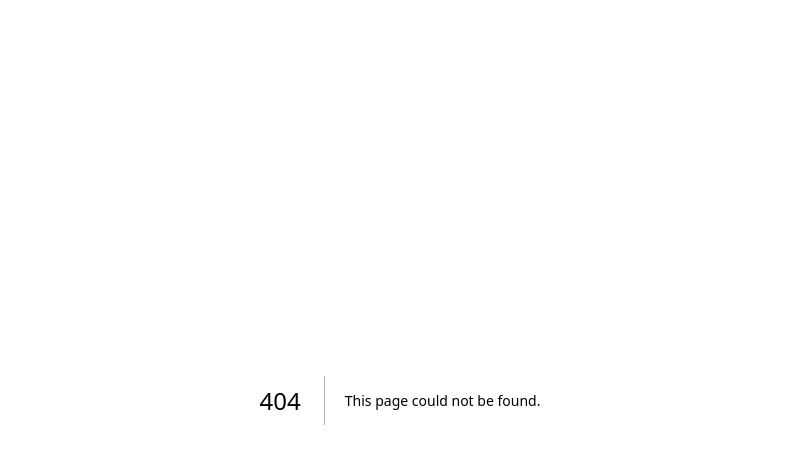
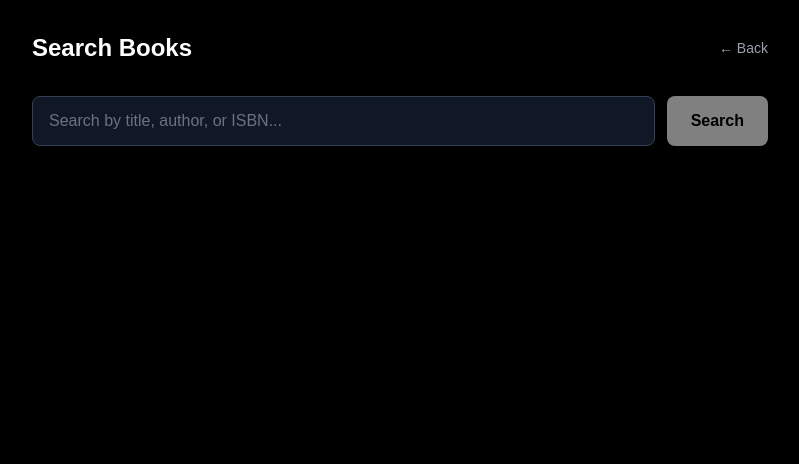
Before and after one commit to MuhammMud/bookshelf, a Next.js app: page /search in a window 1280 px wide. Before the commit this address had no page. Shown: the top 464 px of the page, without its empty margins (240-1039 px from the left). Built offline with nearby package versions, Linux system fonts and the light colour scheme.

Commit message:
Add book search via Open Library API

```diff
--- /dev/null
+++ b/app/api/books/search/route.ts
@@ -0,0 +1,42 @@
+import { NextResponse } from 'next/server'
+
+export async function GET(request: Request) {
+  const { searchParams } = new URL(request.url)
+  const query = searchParams.get('q')
+
+  if (!query || query.length < 2) {
+    return NextResponse.json({ results: [] })
+  }
+
+  try {
+    const response = await fetch(
+      `https://openlibrary.org/search.json?q=${encodeURIComponent(query)}&limit=20&fields=key,title,author_name,first_publish_year,cover_i,number_of_pages_median,subject,isbn`,
+      { next: { revalidate: 3600 } }
+    )
+
+    if (!response.ok) {
+      throw new Error('Open Library API error')
+    }
+
+    const data = await response.json()
+
+    const results = data.docs.map((book: any) => ({
+      openLibraryKey: book.key?.replace('/works/', ''),
+      title: book.title,
+      author: book.author_name?.[0] || 'Unknown Author',
+      authors: book.author_name || [],
+      firstPublishYear: book.first_publish_year,
+      coverUrl: book.cover_i
+        ? `https://covers.openlibrary.org/b/id/${book.cover_i}-M.jpg`
+        : null,
+      pageCount: book.number_of_pages_median,
+      subjects: book.subject?.slice(0, 5) || [],
+      isbn: book.isbn?.[0] || null,
+    }))
+
+    return NextResponse.json({ results })
+  } catch (error) {
+    console.error('Search error:', error)
+    return NextResponse.json({ results: [], error: 'Search failed' }, { status: 500 })
+  }
+}
--- /dev/null
+++ b/app/search/page.tsx
@@ -0,0 +1,136 @@
+'use client'
+
+import { useState } from 'react'
+import { useRouter } from 'next/navigation'
+
+interface BookResult {
+  openLibraryKey: string
+  title: string
+  author: string
+  authors: string[]
+  firstPublishYear: number | null
+  coverUrl: string | null
+  pageCount: number | null
+  subjects: string[]
+  isbn: string | null
+}
+
+export default function SearchPage() {
+  const [query, setQuery] = useState('')
+  const [results, setResults] = useState<BookResult[]>([])
+  const [loading, setLoading] = useState(false)
+  const [searched, setSearched] = useState(false)
+  const router = useRouter()
+
+  async function handleSearch(e: React.FormEvent) {
+    e.preventDefault()
+    if (query.length < 2) return
+
+    setLoading(true)
+    setSearched(true)
+
+    try {
+      const response = await fetch(`/api/books/search?q=${encodeURIComponent(query)}`)
+      const data = await response.json()
+      setResults(data.results)
+    } catch (error) {
+      console.error('Search failed:', error)
+      setResults([])
+    }
+
+    setLoading(false)
+  }
+
+  return (
+    <div className="min-h-screen bg-black text-white">
+      <div className="max-w-3xl mx-auto px-4 py-8">
+        <div className="flex items-center justify-between mb-8">
+          <h1 className="text-2xl font-bold">Search Books</h1>
+          <button
+            onClick={() => router.push('/')}
+            className="text-gray-400 hover:text-white text-sm"
+          >
+            ← Back
+          </button>
+        </div>
+
+        <form onSubmit={handleSearch} className="mb-8">
+          <div className="flex gap-3">
+            <input
+              type="text"
+              value={query}
+              onChange={(e) => setQuery(e.target.value)}
+              placeholder="Search by title, author, or ISBN..."
+              className="flex-1 px-4 py-3 bg-gray-900 border border-gray-700 rounded-lg focus:outline-none focus:border-white text-white placeholder-gray-500"
+            />
+            <button
+              type="submit"
+              disabled={loading || query.length < 2}
+              className="px-6 py-3 bg-white text-black font-semibold rounded-lg hover:bg-gray-200 disabled:opacity-50 disabled:cursor-not-allowed"
+            >
+              {loading ? 'Searching...' : 'Search'}
+            </button>
+          </div>
+        </form>
+
+        {loading && (
+          <div className="text-center py-12">
+            <p className="text-gray-400">Searching Open Library...</p>
+          </div>
+        )}
+
+        {!loading && searched && results.length === 0 && (
+          <div className="text-center py-12">
+            <p className="text-gray-400">No books found. Try a different search term.</p>
+          </div>
+        )}
+
+        {!loading && results.length > 0 && (
+          <div className="space-y-4">
+            <p className="text-gray-500 text-sm">{results.length} results</p>
+            {results.map((book) => (
+              <div
+                key={book.openLibraryKey}
+                className="flex gap-4 p-4 bg-gray-900 rounded-lg border border-gray-800 hover:border-gray-600 transition-colors"
+              >
+                {book.coverUrl ? (
+                  <img
+                    src={book.coverUrl}
+                    alt={`Cover of ${book.title}`}
+                    className="w-16 h-24 object-cover rounded flex-shrink-0"
+                  />
+                ) : (
+                  <div className="w-16 h-24 bg-gray-800 rounded flex-shrink-0 flex items-center justify-center">
+                    <span className="text-gray-600 text-xs text-center px-1">No Cover</span>
+                  </div>
+                )}
+                <div className="flex-1 min-w-0">
+                  <h2 className="font-semibold text-lg truncate">{book.title}</h2>
+                  <p className="text-gray-400 text-sm">
+                    {book.author}
+                    {book.firstPublishYear && ` · ${book.firstPublishYear}`}
+                  </p>
+                  {book.pageCount && (
+                    <p className="text-gray-500 text-xs mt-1">{book.pageCount} pages</p>
+                  )}
+                  {book.subjects.length > 0 && (
+                    <div className="flex flex-wrap gap-1 mt-2">
+                      {book.subjects.slice(0, 3).map((subject) => (
+                        <span
+                          key={subject}
+                          className="px-2 py-0.5 bg-gray-800 rounded text-gray-400 text-xs"
+                        >
+                          {subject}
+                        </span>
+                      ))}
+                    </div>
+                  )}
+                </div>
+              </div>
+            ))}
+          </div>
+        )}
+      </div>
+    </div>
+  )
+}
```
